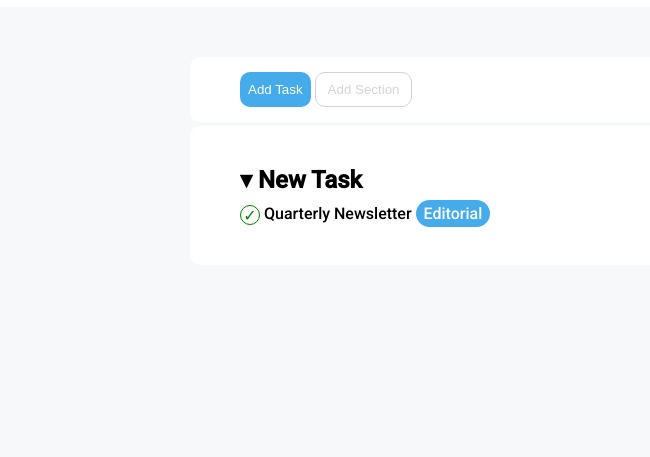
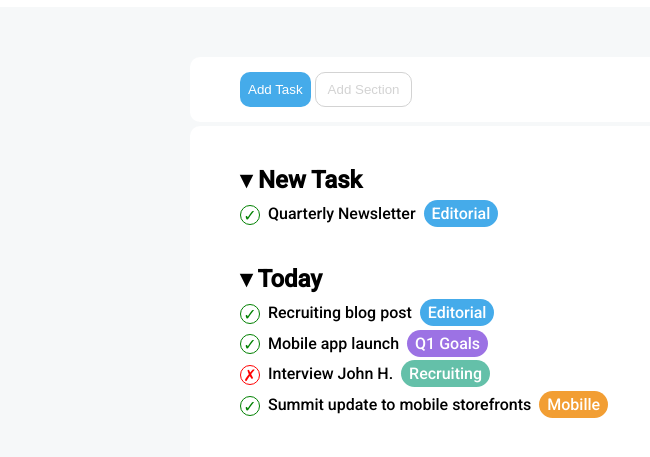
Before and after one commit to PaoloNapoli97/html-css-toboolist, a plain HTML site: page index.html in a window 1280 px wide. Shown: the part 63-520 px from the top of the page, without its empty margins (0-650 px from the left). Drawn offline with Linux system fonts and the light colour scheme.

Commit message:
Aggiunta sezione Today

```diff
--- a/css/style.css
+++ b/css/style.css
@@ -71,8 +71,14 @@ h1{
 }
 
 .container-main{
-    padding: 40px 50px;
+    padding-left:  50px;
+    padding-right:  50px;
+    padding-bottom: 100px;
 
+}
+
+h2{
+    padding-top: 40px;
 }
 
 .options{
@@ -80,6 +86,7 @@ h1{
 }
 
 .circle{
+    margin-right: 4px;
     vertical-align: middle;
     display: inline-block;
     height: 20px;
@@ -101,11 +108,32 @@ h1{
 }
 
 .tag{
+    margin-left: 4px;
     color: white;
     padding: 4px 8px;
     border-radius: 14px;
 }
 
 .tag-cyan{
-       background-color: #45ABEA;
+    background-color: #45ABEA;
 }
+
+.tag-purple{
+    background-color: #9C72E4;
+}
+
+.tag-green{
+    background-color: #64C0A9;
+}
+
+.tag-lime{
+    background-color: #B0C926;
+}
+
+.tag-orange{
+    background-color: #F29E33;
+}
+
+.tag-fuchsia{
+    background-color: #D863A1;
+}
--- a/index.html
+++ b/index.html
@@ -34,8 +34,20 @@
             </div>
             <!-- /Sezione New Task -->
 
+            <!-- Sezione Today-->
+            <div>
+                <h2>&dtrif; Today </h2>
+                <div class="options "> <span class="circle circle-check"> &#10003;</span> Recruiting blog post <span class="tag tag-cyan">Editorial</span></div>
+                <div class="options "> <span class="circle circle-check"> &#10003;</span> Mobile app launch <span class="tag tag-purple">Q1 Goals</span></div>
+                <div class="options "> <span class="circle circle-cross"> &cross;</span> Interview John H. <span class="tag tag-green">Recruiting</span></div>
+                <div class="options "> <span class="circle circle-check"> &#10003;</span> Summit update to mobile storefronts <span class="tag tag-orange">Mobille</span></div>
+            </div>
+            <!-- /Sezione Today-->
 
-            <!-- <div class="options "> <span class="circle circle-cross"> &cross;</span> Quarterly Newsletter</div> -->
+            <!-- Sezione Upcoming -->
+
+            <!-- /Sezione Upcoming -->
+
 
         </section>
 
```
